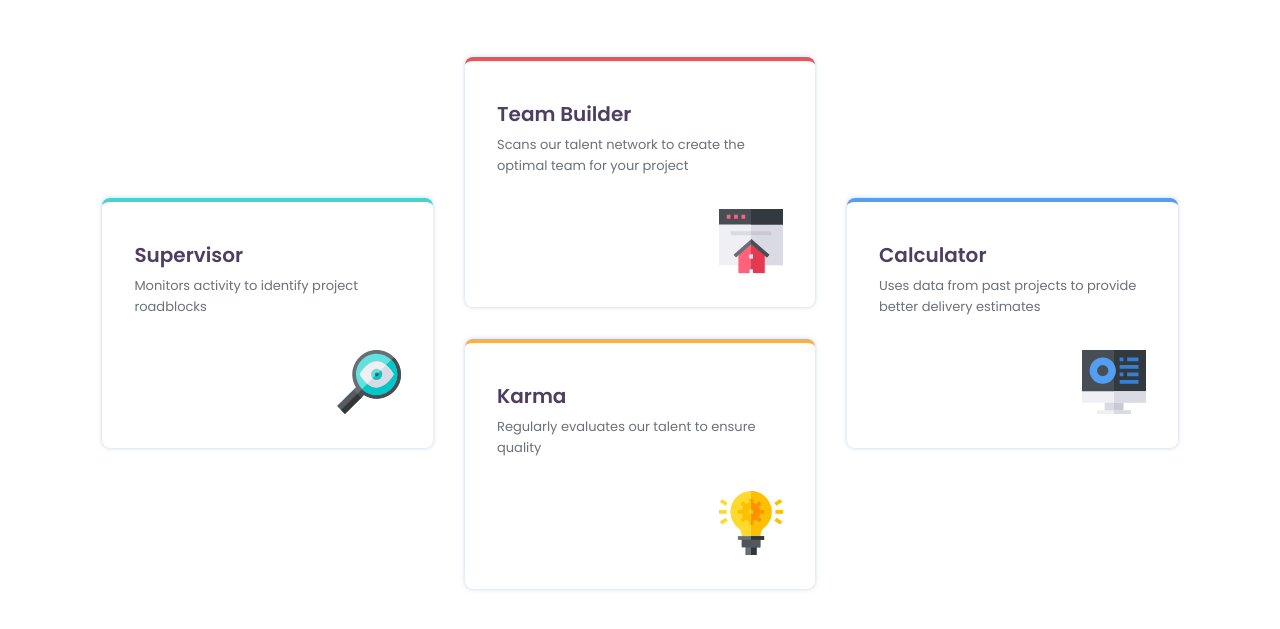
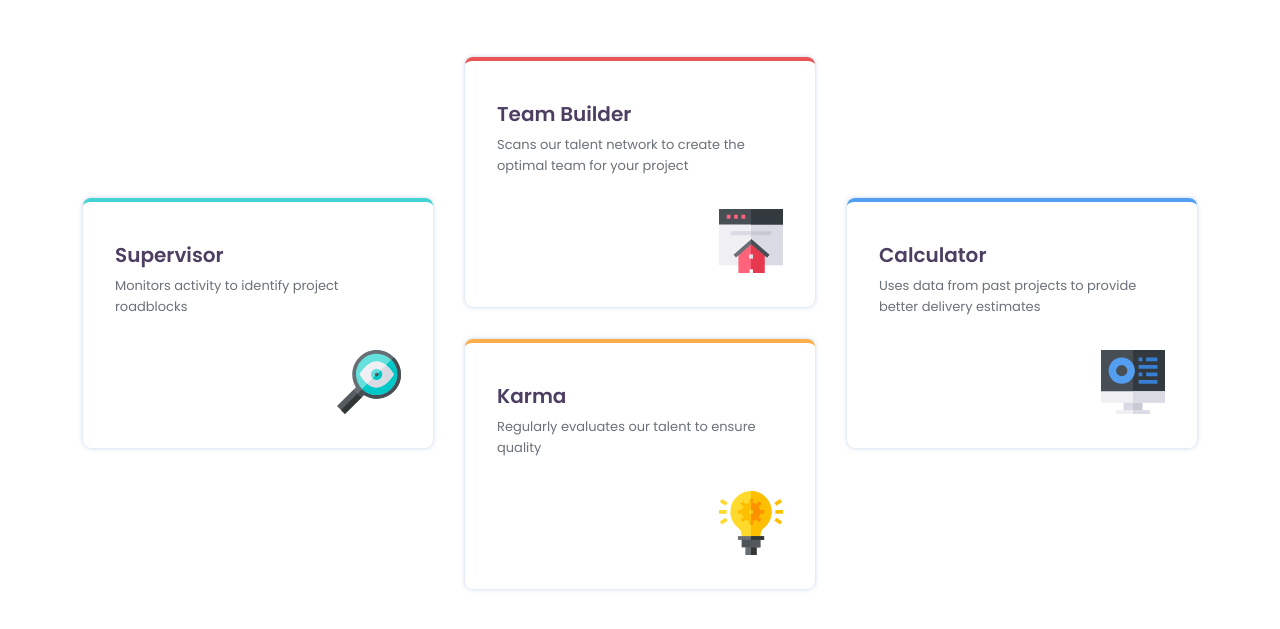
Before and after one commit to marcotan004/four-card-feature-section-master, a plain HTML site: page index.html in a window 1280 px wide. Shown: the part 167-796 px from the top of the page. Drawn offline with Linux system fonts and the light colour scheme.

Commit message:
switch to grid

```diff
--- a/index.html
+++ b/index.html
@@ -28,7 +28,6 @@
       <img src="images/icon-supervisor.svg" alt="supervisor icon" class="card-icon">
     </section>
 
-    <div class="row">
     <section class="card red-top-border">
       <div class="card-text">
         <h2 class="card-header text-preset-3">Team Builder</h2>
@@ -44,7 +43,6 @@
       </div>
       <img src="images/icon-karma.svg" alt="karma icon" class="card-icon">
     </section>
-    </div>
 
     <section class="card blue-top-border">
       <div class="card-text">
--- a/styles.css
+++ b/styles.css
@@ -74,25 +74,22 @@ body {
 
 .cyan-top-border {
     border-top: 0.25em solid var(--cyan);
+    grid-area: supervisor;
 }
 
 .red-top-border {
     border-top: 0.25em solid var(--red);
+    grid-area: team;
 }
 
 .orange-top-border {
     border-top: 0.25em solid var(--orange);
+    grid-area: karma;
 }
 
 .blue-top-border {
     border-top: 0.25em solid var(--blue);
-}
-
-.card-container {
-    display: flex;
-    flex-direction: column;
-    gap: 2em;
-    margin-bottom: 2em;
+    grid-area: calculator;
 }
 
 .row {
@@ -100,6 +97,7 @@ body {
     flex-direction: column;
     gap: 2em;
 }
+
 .card {
     display: flex;
     flex-direction: column;
@@ -120,7 +118,26 @@ body {
     max-width: 64px;
 }
 
+.card-container  {
+    display: grid;
+    gap: 2em;
+    justify-content: center;
+    margin-bottom: 2em;
+    grid-template-areas:
+    "supervisor"
+    "team"
+    "karma"
+    "calculator";
+}
+
 @media (768px <= width < 1200px) {
+    .card-container {
+        display: grid;
+        grid-template-areas:
+        ". team team ."
+        "supervisor supervisor karma karma"
+        ". calculator calculator .";
+    }
     .text-preset-1 {
         font-size: 2.25rem;
     }
@@ -143,6 +160,11 @@ body {
         flex-direction: row;
         justify-content: center;
         margin: 0em auto auto auto;
+        grid-template-areas:
+        ". team ."
+        "supervisor team calculator"
+        "supervisor karma calculator"
+        ". karma .";
     }
 
     .card {
```
Lines whose indentation alone changed are shown as unchanged.
